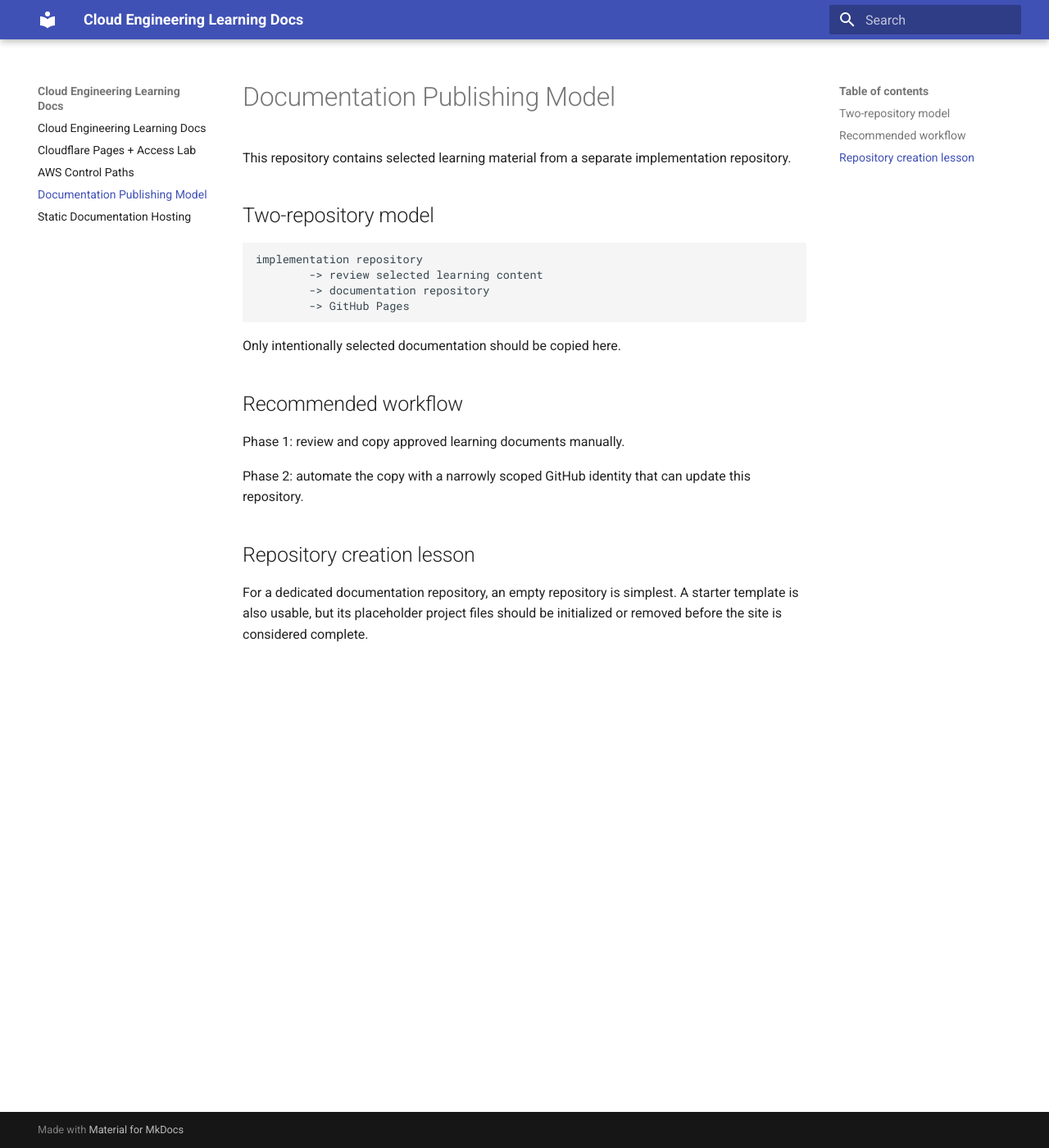
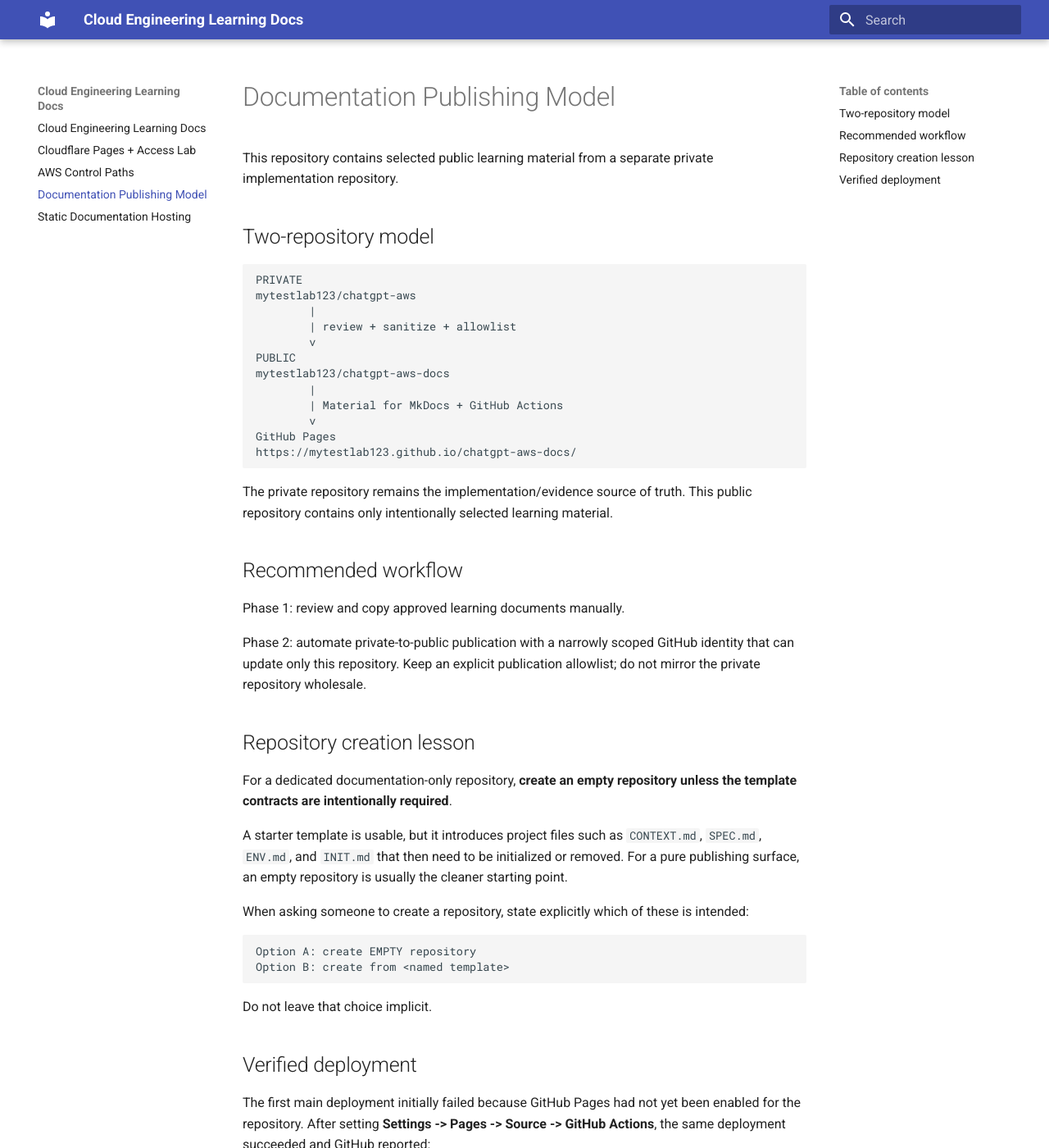
Before and after one commit to mytestlab123/chatgpt-aws-docs, an MkDocs documentation site: the page built from docs/PUBLISHING_MODEL.md, in a window 1280 px wide and 1400 px high. Shown: the whole window at 82% size. Built offline with MkDocs 1.6.1 and Material for MkDocs 9.7.7, drawn with Linux system fonts in a browser that asks for light colours; some of the changed text lies outside the part shown.

Commit message:
Document verified two-repository publishing model

````diff
--- a/docs/PUBLISHING_MODEL.md
+++ b/docs/PUBLISHING_MODEL.md
@@ -1,24 +1,51 @@
 # Documentation Publishing Model
 
-This repository contains selected learning material from a separate implementation repository.
+This repository contains selected public learning material from a separate private implementation repository.
 
 ## Two-repository model
 
 ```text
-implementation repository
-        -> review selected learning content
-        -> documentation repository
-        -> GitHub Pages
+PRIVATE
+mytestlab123/chatgpt-aws
+        |
+        | review + sanitize + allowlist
+        v
+PUBLIC
+mytestlab123/chatgpt-aws-docs
+        |
+        | Material for MkDocs + GitHub Actions
+        v
+GitHub Pages
+https://mytestlab123.github.io/chatgpt-aws-docs/
 ```
 
-Only intentionally selected documentation should be copied here.
+The private repository remains the implementation/evidence source of truth. This public repository contains only intentionally selected learning material.
 
 ## Recommended workflow
 
 Phase 1: review and copy approved learning documents manually.
 
-Phase 2: automate the copy with a narrowly scoped GitHub identity that can update this repository.
+Phase 2: automate private-to-public publication with a narrowly scoped GitHub identity that can update only this repository. Keep an explicit publication allowlist; do not mirror the private repository wholesale.
 
 ## Repository creation lesson
 
-For a dedicated documentation repository, an empty repository is simplest. A starter template is also usable, but its placeholder project files should be initialized or removed before the site is considered complete.
+For a dedicated documentation-only repository, **create an empty repository unless the template contracts are intentionally required**.
+
+A starter template is usable, but it introduces project files such as `CONTEXT.md`, `SPEC.md`, `ENV.md`, and `INIT.md` that then need to be initialized or removed. For a pure publishing surface, an empty repository is usually the cleaner starting point.
+
+When asking someone to create a repository, state explicitly which of these is intended:
+
+```text
+Option A: create EMPTY repository
+Option B: create from <named template>
+```
+
+Do not leave that choice implicit.
+
+## Verified deployment
+
+The first main deployment initially failed because GitHub Pages had not yet been enabled for the repository. After setting **Settings -> Pages -> Source -> GitHub Actions**, the same deployment succeeded and GitHub reported:
+
+`https://mytestlab123.github.io/chatgpt-aws-docs/`
+
+This is a useful troubleshooting rule: a successful MkDocs build and Pages artifact upload do not prove that the repository's Pages control-plane setting is enabled.
````
